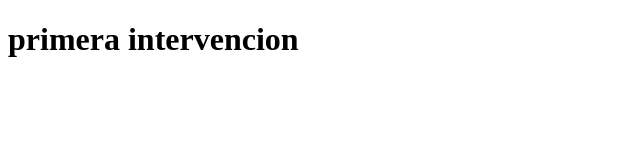
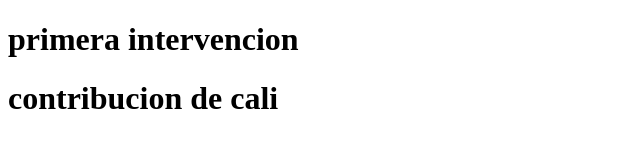
Before and after one commit to oscarburbano278/FirstContribution, a plain HTML site: page index.html in a window 1280 px wide. Shown: the whole page, without its empty margins (0-640 px from the left). Drawn offline with Linux system fonts and the light colour scheme.

Commit message:
first revision of project

```diff
--- a/index.html
+++ b/index.html
@@ -8,5 +8,6 @@
 </head>
 <body>
     <h1>primera intervencion</h1>
+    <h1>contribucion de cali</h1>
 </body>
 </html>
```
